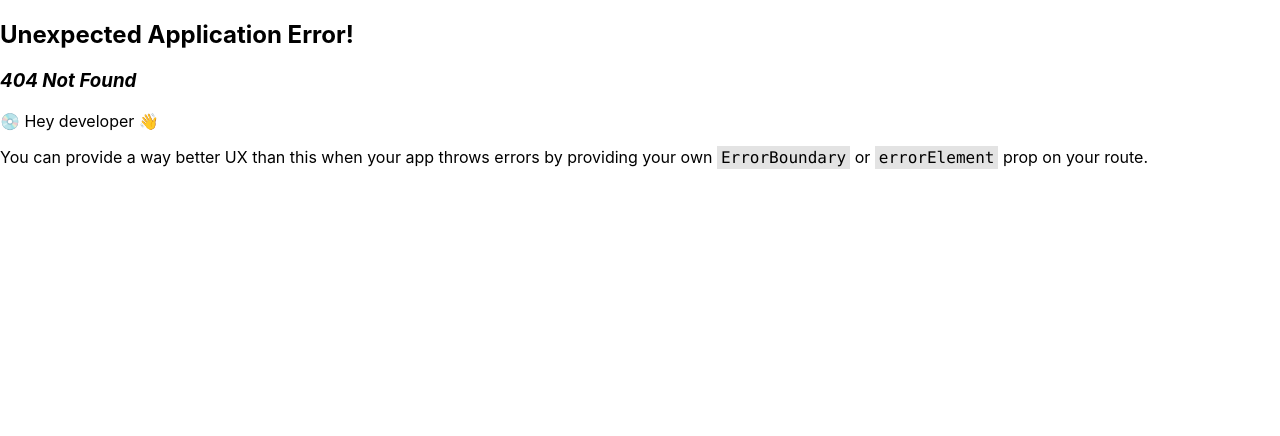
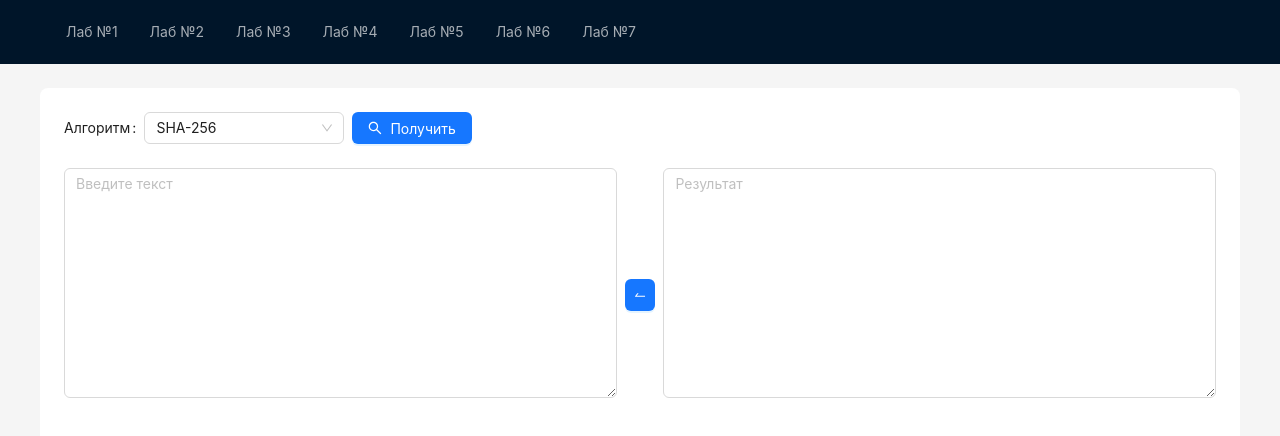
Before and after one commit to SugawaraKoushi/ib-client-app, a React (Create React App) app: page /lab7 in a window 1280 px wide. Before the commit this address had no page. Shown: the top 436 px of the page. Built offline with nearby package versions, Linux system fonts and the light colour scheme.

Commit message:
Add lab 7 with sha256

```diff
--- /dev/null
+++ b/src/components/Lab7.jsx
@@ -0,0 +1,123 @@
+import {
+    Button,
+    Flex,
+    Form,
+    Input,
+    Select,
+    Space,
+} from "antd";
+import { useState } from "react";
+import {
+    SearchOutlined,
+    SwapLeftOutlined,
+} from "@ant-design/icons";
+import "./index.css";
+import { useForm } from "antd/es/form/Form";
+import axios from "axios";
+
+const Lab7 = () => {
+    const { TextArea } = Input;
+
+    const [form] = useForm();
+    const [algorithm, setAlgorithm] = useState(1);
+    const [loading, setLoading] = useState(false);
+
+    const algorithms = [
+        { value: 1, label: "SHA-256" },
+        { value: 2, label: "RSA" },
+    ];
+
+    const handleSelectAlgorithmChange = (value) => {
+        setAlgorithm(value);
+    };
+
+    const handleEncrypt = async () => {
+        try {
+            setLoading(true);
+            const values = await form.validateFields();
+            let url = "/lab7";
+
+            switch (values.algorithm) {
+                case 1:
+                    url = url.concat("/sha-256/get");
+                    break;
+                case 2:
+                    // url = url.concat("/multiplicative");
+                    break;
+                default:
+                    break;
+            }
+
+            const response = await axios.get(url, {
+                params: { text: values.text },
+            });
+
+            form.setFieldValue("result", response.data);
+        } catch (error) {
+            console.log(error);
+        } finally {
+            setLoading(false);
+        }
+    };
+
+    const handleSwapResultText = async () => {
+        const values = await form.validateFields();
+        form.setFieldValue("text", values.result);
+    };
+
+    return (
+        <Form form={form} name="lab7" style={{ width: "100%" }}>
+            <Flex style={{ width: "100%" }}>
+                <Space>
+                    <Form.Item
+                        name="algorithm"
+                        label="Алгоритм"
+                        initialValue={1}
+                    >
+                        <Select
+                            style={{ width: "200px" }}
+                            options={algorithms}
+                            onChange={handleSelectAlgorithmChange}
+                        />
+                    </Form.Item>
+                    <Form.Item>
+                        <Button
+                            color="primary"
+                            variant="solid"
+                            icon={<SearchOutlined />}
+                            onClick={handleEncrypt}
+                            loading={loading}
+                        >
+                            Получить
+                        </Button>
+                    </Form.Item>
+                </Space>
+            </Flex>
+            <Flex
+                gap="small"
+                style={{ minWidth: "100%" }}
+                align="center"
+                justify="space-between"
+            >
+                <Form.Item
+                    name="text"
+                    style={{ width: "50%" }}
+                >
+                    <TextArea placeholder="Введите текст" rows={10} />
+                </Form.Item>
+                <Button
+                    color="primary"
+                    variant="solid"
+                    loading={loading}
+                    icon={<SwapLeftOutlined />}
+                    onClick={handleSwapResultText}
+                />
+                <Form.Item name="result" style={{ width: "50%" }}>
+                    <TextArea placeholder="Результат" rows={10} readOnly />
+                </Form.Item>
+            </Flex>
+        </Form>
+    );
+};
+
+export default Lab7;
--- a/src/components/Root.jsx
+++ b/src/components/Root.jsx
@@ -27,6 +27,10 @@ const Root = () => {
         {
             key: "/lab6",
             label: <Link to="/lab6">Лаб №6</Link>,
+        },
+        {
+            key: "/lab7",
+            label: <Link to="/lab7">Лаб №7</Link>,
         },
     ];
 
--- a/src/index.jsx
+++ b/src/index.jsx
@@ -10,7 +10,7 @@ import Lab3 from "./components/Lab3";
 import Lab4 from "./components/Lab4";
 import Lab5 from "./components/Lab5";
 import Lab6 from "./components/Lab6";
-
+import Lab7 from "./components/Lab7";
 
 axios.defaults.baseURL = "http://localhost:8080/api";
 
@@ -27,6 +27,7 @@ const router = createBrowserRouter([
             { path: "/lab4", element: <Lab4 /> },
             { path: "/lab5", element: <Lab5 /> },
             { path: "/lab6", element: <Lab6 /> },
+            { path: "/lab7", element: <Lab7 /> },
         ],
     },
 ]);
```
